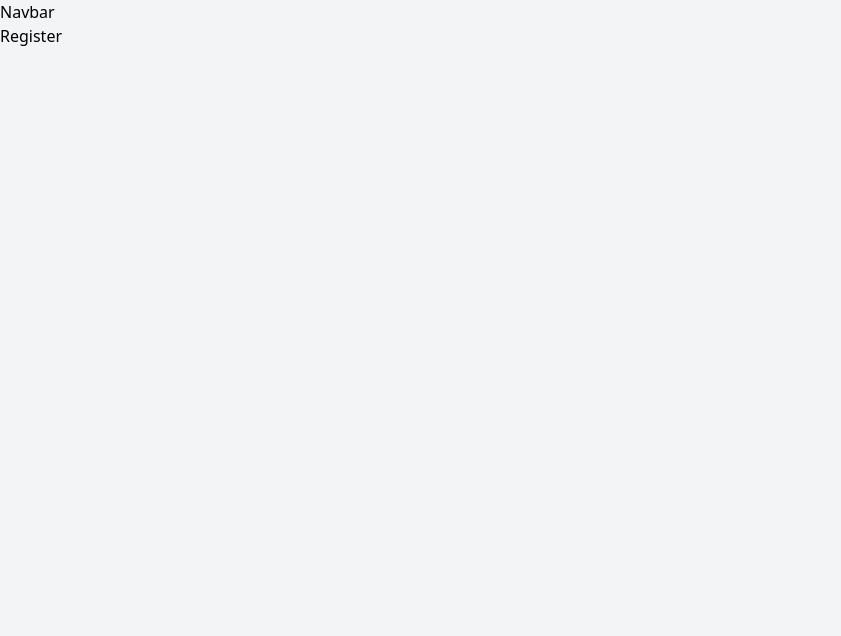
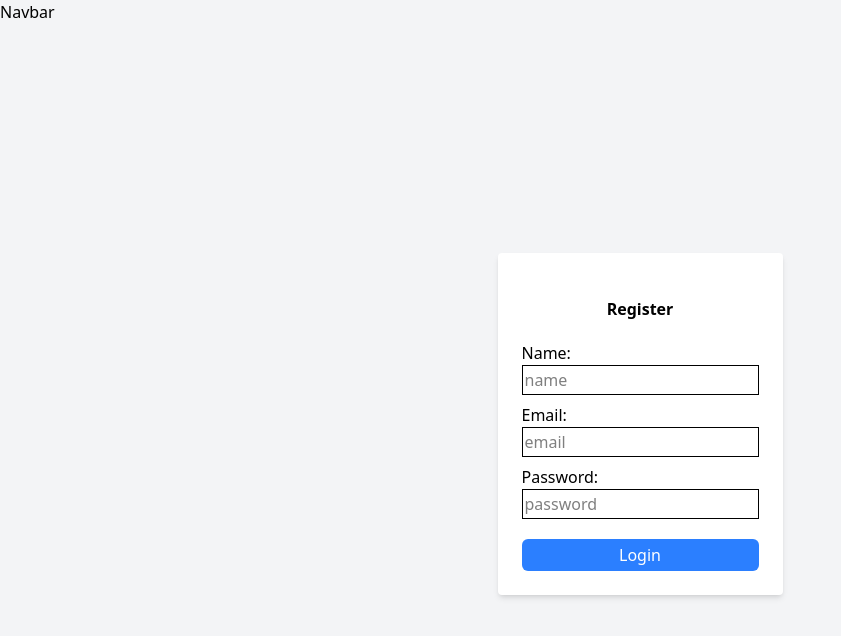
Before and after one commit to Shema-arsene/PERN-auth, a React (Vite) app in the folder frontend/: page /register in a window 1280 px wide. Shown: the top 636 px of the page, without its empty margins (0-841 px from the left). Built offline with nearby package versions, Linux system fonts and the light colour scheme; no server answers.

Commit message:
Implement register functionality

```diff
--- a/frontend/src/App.jsx
+++ b/frontend/src/App.jsx
@@ -44,7 +44,7 @@ const App = () => {
       <Navbar />
       <Routes>
         <Route path="/" element={<Home />} />
-        <Route path="/register" element={<Register />} />
+        <Route path="/register" element={<Register setUser={setUser} />} />
         <Route path="/login" element={<Login setUser={setUser} />} />
       </Routes>
     </Router>
--- a/frontend/src/pages/Register.jsx
+++ b/frontend/src/pages/Register.jsx
@@ -1,7 +1,86 @@
-import React from "react"
+import React, { useState } from "react"
+import axios from "axios"
+import { useNavigate } from "react-router-dom"
 
-const Register = () => {
-  return <div>Register</div>
+const Register = ({ setUser }) => {
+  const [form, setForm] = useState({
+    name: "",
+    email: "",
+    password: "",
+  })
+  const [error, setError] = useState("")
+  const navigate = useNavigate()
+
+  const handleSubmit = async (e) => {
+    e.preventDefault()
+
+    try {
+      const response = await axios.post(
+        `${import.meta.env.VITE_API_URL}/api/auth/register`,
+        form
+      )
+      setUser(response.data)
+      navigate("/")
+    } catch (error) {
+      setError("Registration failed")
+      console.error("Error during registering:", error)
+    }
+  }
+
+  return (
+    <section className="p-5 min-h-screen flex items-center justify-center">
+      <form className="bg-white p-6 rounded shadow-md" onSubmit={handleSubmit}>
+        <h2 className="font-semibold text-center my-5">Register</h2>
+        {error && <p className="text-red-500 mb-4">{error}</p>}
+        <div>
+          <label htmlFor="name">Name: </label>
+          <br />
+          <input
+            type="text"
+            placeholder="name"
+            name="name"
+            id="name"
+            className="border p-0.5 mb-2"
+            value={form.name}
+            onChange={(e) => setForm({ ...form, name: e.target.value })}
+          />
+        </div>
+        <div>
+          <label htmlFor="email">Email: </label>
+          <br />
+          <input
+            type="email"
+            placeholder="email"
+            name="email"
+            id="email"
+            className="border p-0.5 mb-2"
+            value={form.email}
+            onChange={(e) => setForm({ ...form, email: e.target.value })}
+          />
+        </div>
+        <div>
+          <label htmlFor="password">Password: </label>
+          <br />
+          <input
+            type="password"
+            placeholder="password"
+            name="password"
+            id="password"
+            className="border p-0.5 mb-2"
+            value={form.password}
+            onChange={(e) => setForm({ ...form, password: e.target.value })}
+          />
+        </div>
+
+        <button
+          type="submit"
+          className="bg-blue-500 text-white font-medium mt-3 px-3 py-1 w-full rounded-md cursor-pointer hover:bg-blue-600"
+        >
+          Login
+        </button>
+      </form>
+    </section>
+  )
 }
 
 export default Register
```
